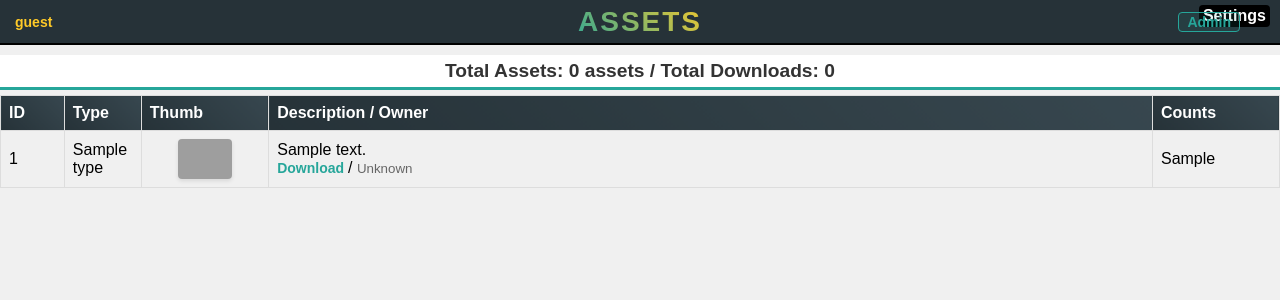
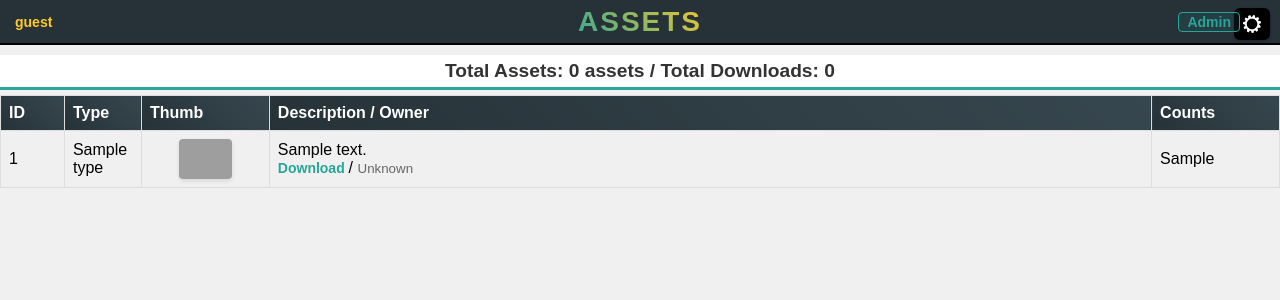
Before and after one commit to santonode/lab, a Flask app: template templates/memes.html in a window 1280 px wide. Shown: the top 300 px of the page. Run offline with Flask 3, Linux system fonts and the light colour scheme; the template is opened without the code that fills it: most values are stand-ins (such as "Sample title", 1, 10 or a date in 2020); grey boxes are pictures that could not be loaded.

Commit message:
Update memes.html

```diff
--- a/templates/memes.html
+++ b/templates/memes.html
@@ -54,17 +54,33 @@
             line-height: 1;
             text-decoration: none;
         }
+
+        /* GEAR ICON – NOW LOADS FROM /static2/gear-icon.png */
         .header .gear-icon {
             position: absolute;
-            top: 5px;
+            top: 8px;
             right: 10px;
-            font-size: 16px;
+            width: 28px;
+            height: 28px;
+            display: flex;
+            align-items: center;
+            justify-content: center;
+            background-color: #000000;
+            border-radius: 6px;
             text-decoration: none;
-            color: white;
-            background-color: #000000;
-            padding: 2px 4px;
-            border-radius: 4px;
+            box-shadow: 0 1px 3px rgba(0,0,0,0.3);
+            transition: all 0.2s ease;
         }
+        .header .gear-icon:hover {
+            background-color: #333;
+            transform: scale(1.05);
+        }
+        .header .gear-icon img {
+            width: 18px;
+            height: 18px;
+            filter: brightness(0) invert(1); /* Ensures white icon */
+        }
+
         .header .admin-link {
             position: absolute;
             top: 50%;
@@ -137,7 +153,7 @@
         .meme-table th:nth-child(1), .meme-table td:nth-child(1) { width: 5%; min-width: 40px; }
         .meme-table th:nth-child(2), .meme-table td:nth-child(2) { width: 5%; min-width: 60px; }
         .meme-table th:nth-child(3), .meme-table td:nth-child(3) { width: 10%; min-width: 80px; }
-        .meme-table th:nth-child(4), .meme-table td:nth-child(4) { width: 70%; min-width: 150px; }
+        .meme-table th:nth-child(4), .meme-table td:nth-child(4) { width wouldnt: 70%; min-width: 150px; }
         .meme-table th:nth-child(5), .meme-table td:nth-child(5) { width: 10%; min-width: 50px; }
         .meme-thumb-na {
             color: #999;
@@ -254,7 +270,12 @@
         {% elif username %}
             <a href="/" class="user-info">guest</a>
         {% endif %}
-        <a href="/profile" class="gear-icon">Settings</a>
+
+        <!-- GEAR ICON: LOADS FROM /static2/gear-icon.png -->
+        <a href="/profile" class="gear-icon">
+            <img src="/static2/gear-icon.png" alt="Settings">
+        </a>
+
         <a href="/admin" class="admin-link">Admin</a>
     </div>
 
```
